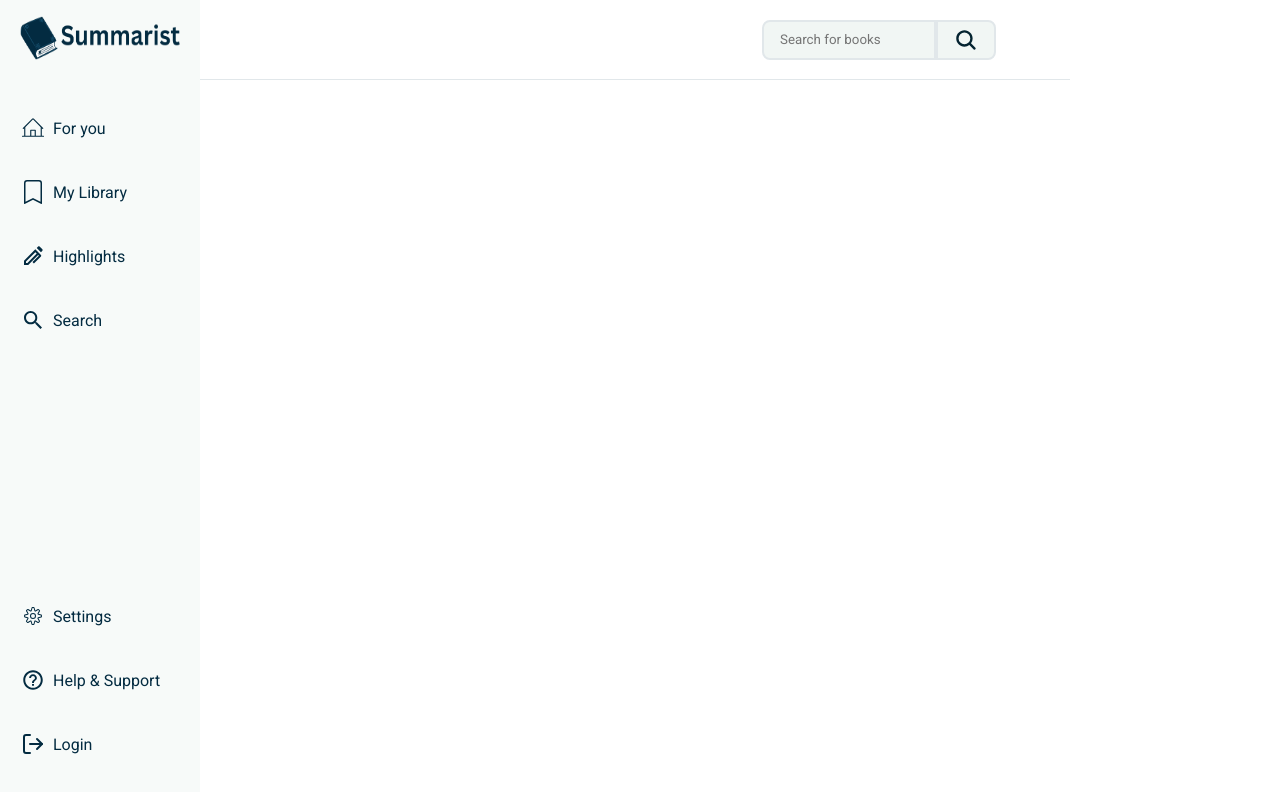
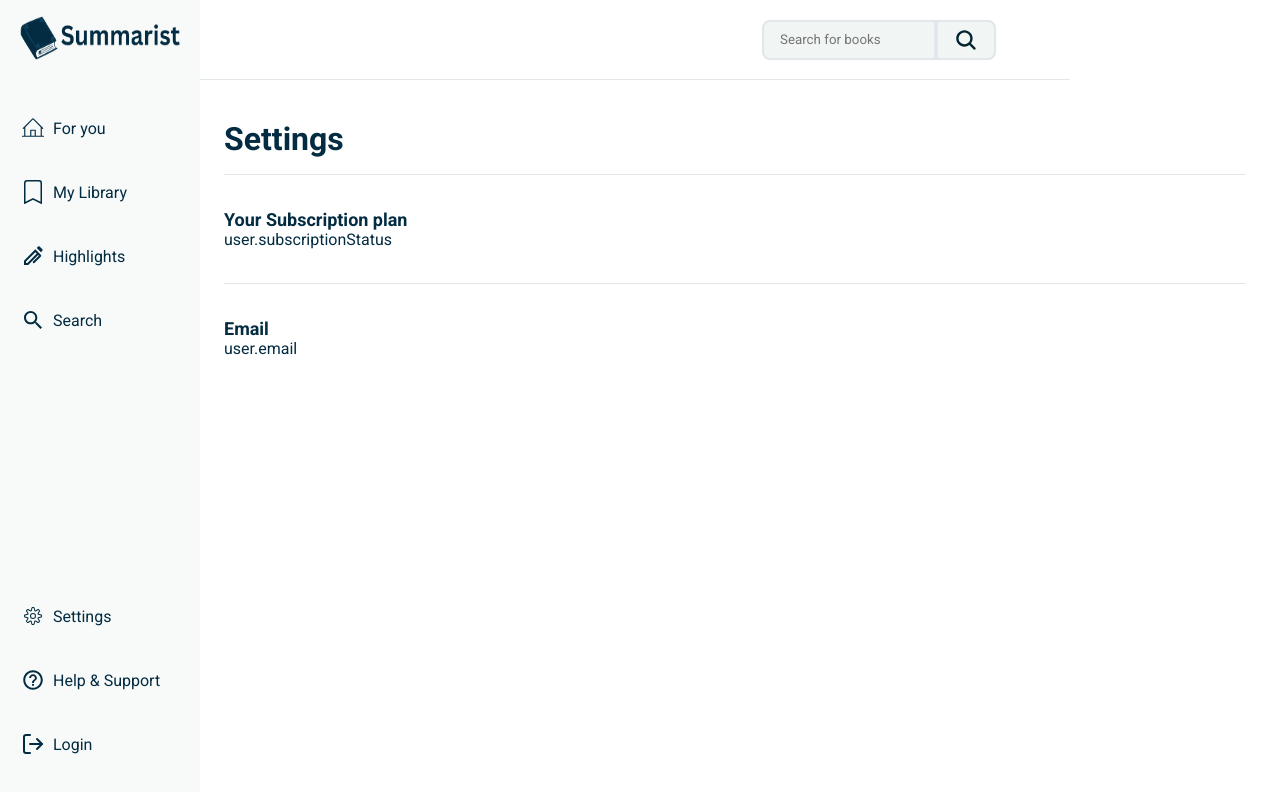
Before and after one commit to illwhip/summarist, a Next.js app: page /app/settings in a window 1280 px wide. Shown: the top 792 px of the page. Built offline with nearby package versions, Linux system fonts and the light colour scheme.

Commit message:
added CSS for myLibrary page and Settings page

```diff
--- a/app/app/(user)/forYou/page.js
+++ b/app/app/(user)/forYou/page.js
@@ -28,7 +28,7 @@ export default async function ForYou() {
                   <div className="selected--book--play">
                     <FaPlayCircle />
                   </div>
-                  <p className="selected--book--time">{book.tag}</p>
+                  <p className="selected--book--time">{book.tag}mins {book.tag} secs</p>
                 </div>
               </div>
             </div>
--- a/app/app/(user)/settings/page.js
+++ b/app/app/(user)/settings/page.js
@@ -3,23 +3,24 @@ import LoggedOutSettings from "@/app/components/loggedoutSetting"
 export default function Settings({ user }) {
 
   return (
-    <main>
-      <h2>Settings</h2>
-      <div className="divide">
+    <div className="settings--container">
+      <h2 className="settings--heading">Settings</h2>
+      <div className="user--info">
         {!!user ?
         <LoggedOutSettings />
         :
         <>
-          <h3>Your Subscription plan</h3>
-          <p>user.subscriptionStatus</p>
-
-          <div className="divide">
-            <h3>Email</h3>
-            <p>user.email</p>
+          <div className="user--info--sub">
+            <h3 className="user--heading">Your Subscription plan</h3>
+            <p className="user--para">user.subscriptionStatus</p>
+          </div>
+          <div className="user--info--sub">
+            <h3 className="user--heading">Email</h3>
+            <p className="user--para">user.email</p>
           </div>
         </>
         }
       </div>
-    </main>
+    </div>
   )
 }
--- a/app/components/searchBar.js
+++ b/app/components/searchBar.js
@@ -12,7 +12,9 @@ export default function SearchBar() {
   return (
     <>
       <div className="search--bar">
-        <Image className="logo--img search--bar--logo" src={logo} alt="Summarist Icon" />
+        <figure className="logo--img-wrapper">
+          <Image className="logo--img search--bar--logo" src={logo} alt="Summarist Icon" />
+        </figure>
         <div className="search--bar--wrapper">
           <form className="search--form" onSubmit={getSearchBooks}>
             <input
--- a/app/styles/user.css
+++ b/app/styles/user.css
@@ -87,6 +87,8 @@ body {
 @media (max-width: 768px) {
   .search--bar--logo {
     visibility: visible;
+    margin-left: 24px;
+    margin-bottom: 16px;
   }
 
   .burger--menu {
@@ -99,6 +101,10 @@ body {
     height: 140px;
     flex-direction: column;
     justify-content: center;
+  }
+
+  .search--bar--logo {
+    margin-left: -20px;
   }
 }
 
@@ -220,6 +226,10 @@ body {
   flex-wrap: wrap;
 }
 
+.book--card:hover {
+  background-color: #f1f6f4;
+}
+
 .book--card--img {
   width: 172px;
   height: 172px;
@@ -257,32 +267,61 @@ body {
   color: #6b757b;
 }
 
-/* forYou page */
+/* Pages: forYou, myLibrary, settings */
 
-.for__you--container {
+.for__you--container,
+.mylibrary--container,
+.settings--container {
   max-width: 1070px;
   width: 100%;
   margin: 0 auto 0 200px;
   padding: 40px 24px;
 }
 
-.for__you--heading {
+.for__you--heading,
+.saved--books--heading,
+.finished--books--heading,
+.settings--heading {
   font-size: 22px;
   font-weight: 700;
   color: #032b41;
   margin-bottom: 16px
 }
 
-.for__you--subheader {
+.settings--heading{
+  font-size: 32px;
+}
+
+.user--heading {
+  font-size: 18px;
+  font-weight: 700;
+  color: #032b41;
+}
+
+.for__you--subheader,
+.saved--books--subheader,
+.finished--books--subheader {
   font-weight: 300;
   color: #394547;
   margin-bottom: 16px;
 }
 
+.user--para {
+  color: #032b41;
+}
+
+.user--info--sub {
+  border-top: 1px solid #e1e7ea;
+  text-align: left;
+  padding: 34px 0;
+
+}
+
 .selected--book {
   display: flex;
+  justify-content: space-between;
   background-color: #fbefd6;;
-  padding: 16px;
+  padding: 24px;
   width: calc((100% / 3) * 2);
   border-radius: 4px;
   margin-bottom: 24px;
@@ -345,7 +384,9 @@ body {
 }
 
 .recommended--row,
-.suggested--row {
+.suggested--row,
+.saved--collection,
+.finished--collection {
   display: flex;
   overflow-x: auto;
   gap: 36px;
@@ -355,19 +396,71 @@ body {
 }
 
 .recommended--row::-webkit-scrollbar,
-.suggested--row::-webkit-scrollbar {
+.suggested--row::-webkit-scrollbar,
+.saved--collection::-webkit-scrollbar,
+.finished--collection::-webkit-scrollbar {
   display: none;
 }
 
+.saved--books--container {
+  display: flex;
+  flex-direction: column;
+  justify-content: center;
+  gap: 24px;
+}
+
+.empty--collection {
+  background-color: #f1f6f4;
+  max-width: -moz-fit-content;
+  max-width: fit-content;
+  display: flex;
+  flex-direction: column;
+  align-items: center;
+  gap: 8px;
+  padding: 32px;
+  border-radius: 12px;
+  margin: 0 auto 56px;
+  text-align: center;
+}
+
+.empty--title {
+  color: #042330;
+  font-weight: 600;
+  font-size: 18px;
+}
+
+.empty--collection--para {
+  color: #394547;
+}
+
+@media (max-width: 1200px) {
+  .selected--book {
+    width: 70%;
+  }
+}
+
 @media (max-width: 768) {
-  .for__you--container {
+  .for__you--container,
+  .mylibrary--container,
+  .settings--container {
     margin: 0 auto;
   }
   .selected--book {
     flex-direction: column;
+    width: 100%;
   }
 
   .selected--book__divider {
     display: none;
   }
+
+  .settings--heading{
+    font-size: 24px;
+  }
 }
+
+@media (max-width: 576px) {
+  .selected--book {
+    padding: 16;
+  }
+}
```
Also changed, not shown: app/app/(user)/myLibrary/page.js (+21 -17 lines).
